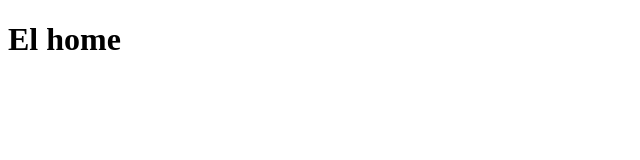
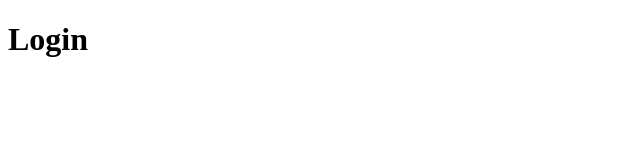
Before and after one commit to alfredomtzg/news, a React (Create React App) app: page /login in a window 1280 px wide. Shown: the top 160 px of the page, without its empty margins (0-640 px from the left). Built offline with nearby package versions, Linux system fonts and the light colour scheme.

Commit message:
[update]  add Routers and pages

```diff
--- a/package.json
+++ b/package.json
@@ -9,6 +9,7 @@
     "newsapi": "^2.4.1",
     "react": "^17.0.1",
     "react-dom": "^17.0.1",
+    "react-router-dom": "^5.2.0",
     "react-scripts": "4.0.0",
     "styled-components": "^5.2.1",
     "web-vitals": "^0.2.4"
--- a/src/container/App.js
+++ b/src/container/App.js
@@ -1,9 +1,7 @@
-import Home from '../page/Home'
+import Routes from '../routes'
 
-function App() {
+export default function App() {
   return (
-    <Home />
+    <Routes />
   );
 }
-
-export default App;
--- /dev/null
+++ b/src/pages/Login/index.js
@@ -0,0 +1,7 @@
+import React from 'react'
+
+export default function Login() {
+  return (
+    <h1>Login</h1>
+  )
+}
--- /dev/null
+++ b/src/routes/index.js
@@ -0,0 +1,19 @@
+import React from "react";
+import { BrowserRouter as Router, Switch, Route } from "react-router-dom";
+import Home from "../pages/Home";
+
+import Login from '../pages/Login'
+
+
+const Routes = () => {
+  return (
+    <Router>
+      <Switch>
+        <Route exact path="/login" component={Login} />
+        <Route exact path="/home" component={Home} />
+      </Switch>
+    </Router>
+  )
+}
+
+export default Routes
```
Also changed, not shown: src/pages/Home/index.js (renamed from src/page/Home/index.js), 1 other file (tests, documents, lock files or other folders).
